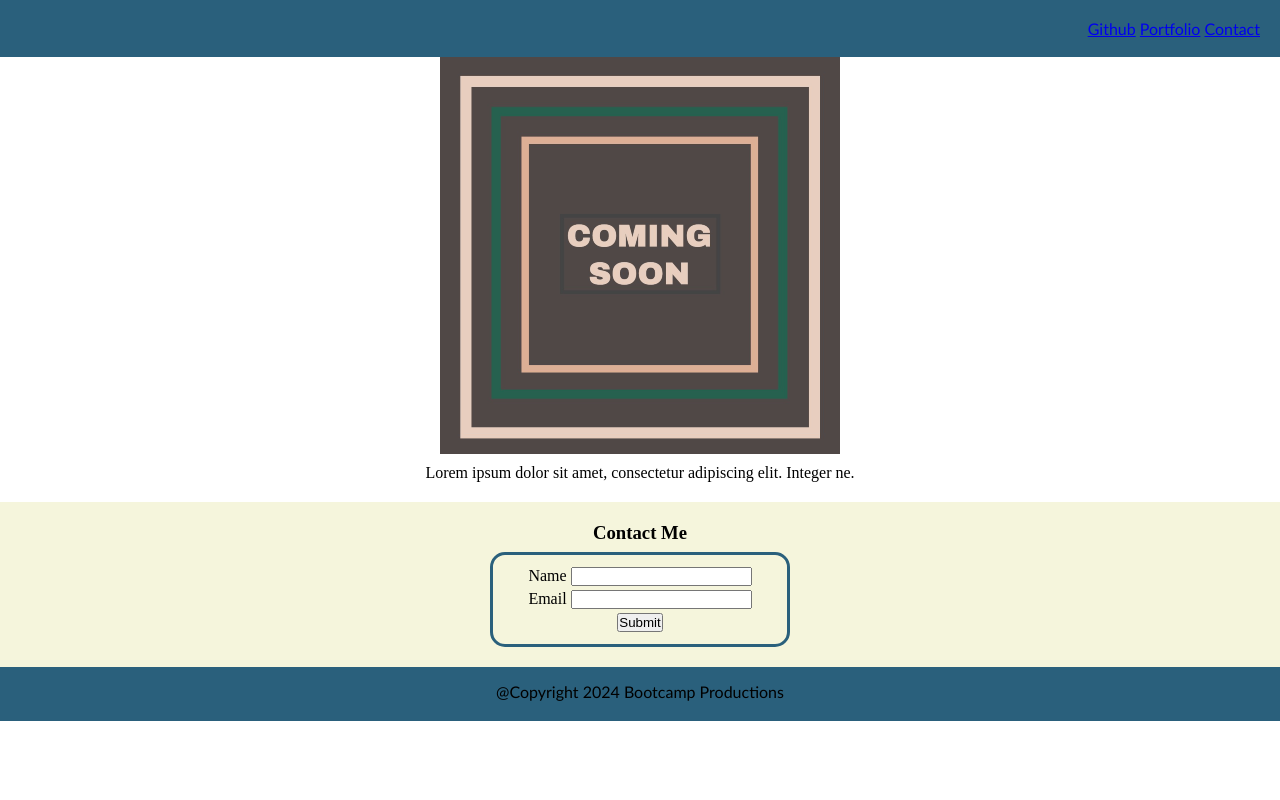
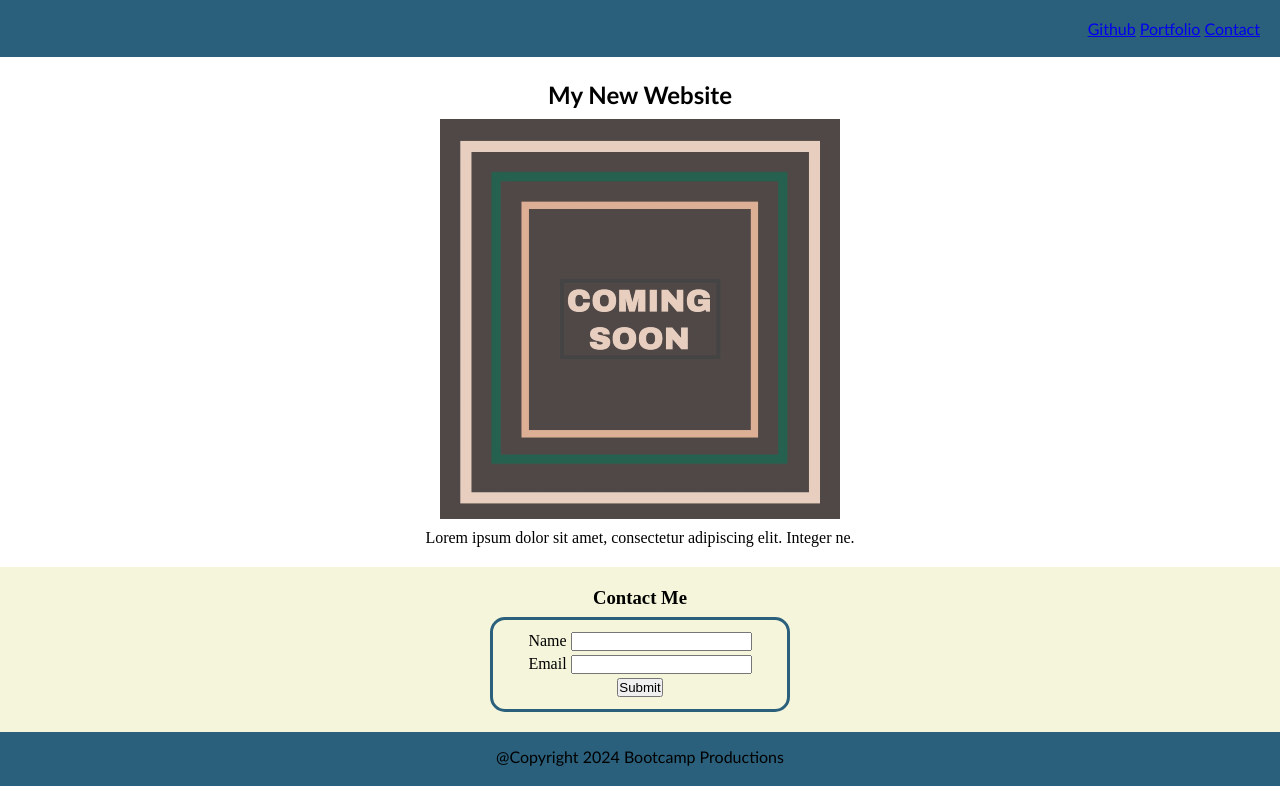
Before and after one commit to cpars/Mini-Project-1, a plain HTML site: page index.html in a window 1280 px wide. Drawn offline with Linux system fonts and the light colour scheme.

Commit message:
fixed header position

```diff
--- a/assets/style.css
+++ b/assets/style.css
@@ -39,7 +39,7 @@ li {
 }
 h2{
     text-align: center;
-    padding-top:15px;
+    padding-top: 80px;
     font-family: 'Trebuchet MS', 'Lucida Sans Unicode', 'Lucida Grande', 'Lucida Sans', Arial, sans-serif
 }
 img{
```
